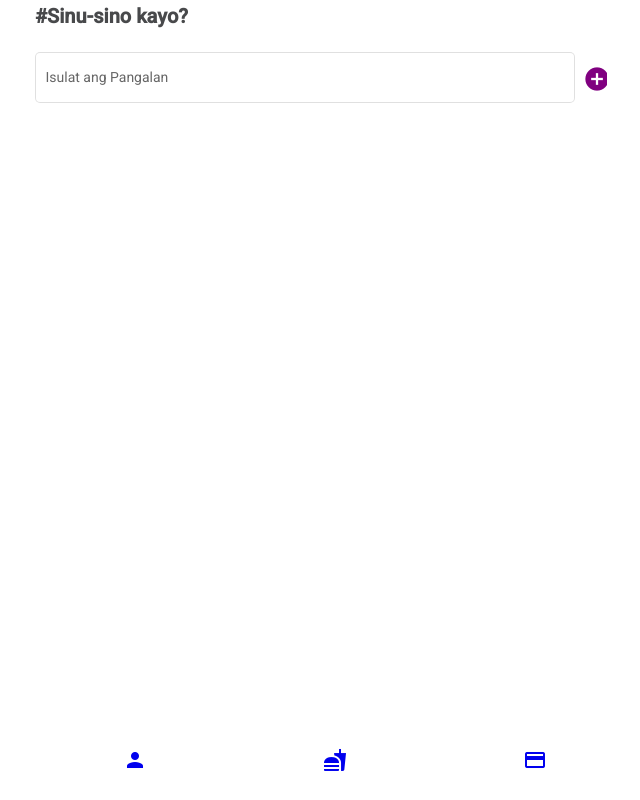
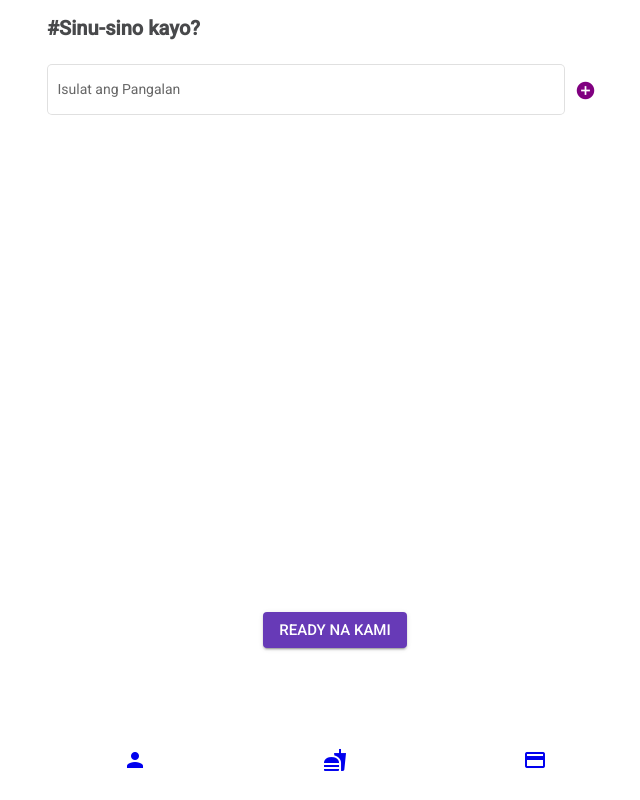
Before and after one commit to fransaycon/hashtag-kkb, an Angular app: page /dashboard in a window 1280 px wide. Shown: the whole page, without its empty margins (305-945 px from the left). Built offline with nearby package versions, Linux system fonts and the light colour scheme.

Commit message:
Finish Alpha Look of Users Tab

```diff
--- a/src/app/dashboard/dashboard.component.html
+++ b/src/app/dashboard/dashboard.component.html
@@ -1,14 +1,28 @@
-<div class="content">
-  <router-outlet></router-outlet>
+<div class="container">
+  <div class="container__content">
+    <router-outlet></router-outlet>
+  </div>
 </div>
 <nav class="navigation">
-  <a class="navigation__item" routerLink="users">
+  <a
+    class="navigation__item"
+    routerLink="users"
+    [routerLinkActive]="'navigation__item--active'"
+  >
     <mat-icon>person</mat-icon>
   </a>
-  <a class="navigation__item" routerLink="cart">
+  <a
+    class="navigation__item"
+    routerLink="cart"
+    [routerLinkActive]="'navigation__item--active'"
+  >
     <mat-icon>fastfood</mat-icon>
   </a>
-  <a class="navigation__item" routerLink="bill">
+  <a
+    class="navigation__item"
+    routerLink="bill"
+    [routerLinkActive]="'navigation__item--active'"
+  >
     <mat-icon>payment</mat-icon>
   </a>
 </nav>
--- a/src/app/dashboard/dashboard.component.scss
+++ b/src/app/dashboard/dashboard.component.scss
@@ -1,7 +1,15 @@
-.content {
+.container {
+  display: flex;
+  flex: 1;
   height: 90vh;
   min-height: 500px;
   overflow-y: auto;
+
+  &__content {
+    margin: 1rem;
+    height: calc(100% - 2rem);
+    width: calc(100% - 2rem);
+  }
 }
 
 .navigation {
@@ -16,9 +24,20 @@
     align-items: center;
     justify-content: center;
     height: inherit;
+    text-decoration: none;
 
     &:hover {
       cursor: pointer;
+      color: orange;
+    }
+
+    &--active {
+      background-color: rgba($color: purple, $alpha: 0.35);
+
+      &:hover {
+        cursor: default;
+        color: purple;
+      }
     }
   }
 }
--- a/src/app/dashboard/users/users.component.html
+++ b/src/app/dashboard/users/users.component.html
@@ -48,3 +48,13 @@
     </div>
   </mat-list-item>
 </mat-list>
+<div class="order">
+  <button
+    class="order__button"
+    mat-raised-button
+    color="primary"
+    routerLink="/dashboard/cart"
+  >
+    READY NA KAMI
+  </button>
+</div>
--- a/src/app/dashboard/users/users.component.scss
+++ b/src/app/dashboard/users/users.component.scss
@@ -20,8 +20,8 @@
 
 .list {
   padding-right: 2.5rem;
-    height: 65vh;
-    overflow-y: scroll;
+  height: 60vh;
+  overflow-y: auto;
 
   &__item {
     display: flex;
@@ -32,6 +32,18 @@
   }
   &__button {
     color: red;
-      font-size: 1.5rem;
+    font-size: 1.25rem;
   }
 }
+
+.order {
+  display: flex;
+  flex: 1;
+  justify-content: center;
+  align-items: center;
+
+  &__button {
+    margin-top: 0.33rem;
+    font-size: 1.25rem;
+  }
+}
--- a/src/app/dashboard/users/users.component.ts
+++ b/src/app/dashboard/users/users.component.ts
@@ -29,8 +29,10 @@ export class UsersComponent implements OnInit {
   }
 
   addUser() {
-    this.userService.addUser(this.value);
-    this.value = '';
+    if (!!this.value) {
+      this.userService.addUser(this.value);
+      this.value = '';
+    }
   }
 
   removeUser(user: User) {
--- a/src/styles.scss
+++ b/src/styles.scss
@@ -3,7 +3,7 @@
 html,
 body {
   height: 100%;
-  font-size: 16px;
+  font-size: 12px;
 }
 body {
   margin: 0;
```
Lines whose indentation alone changed are shown as unchanged.
